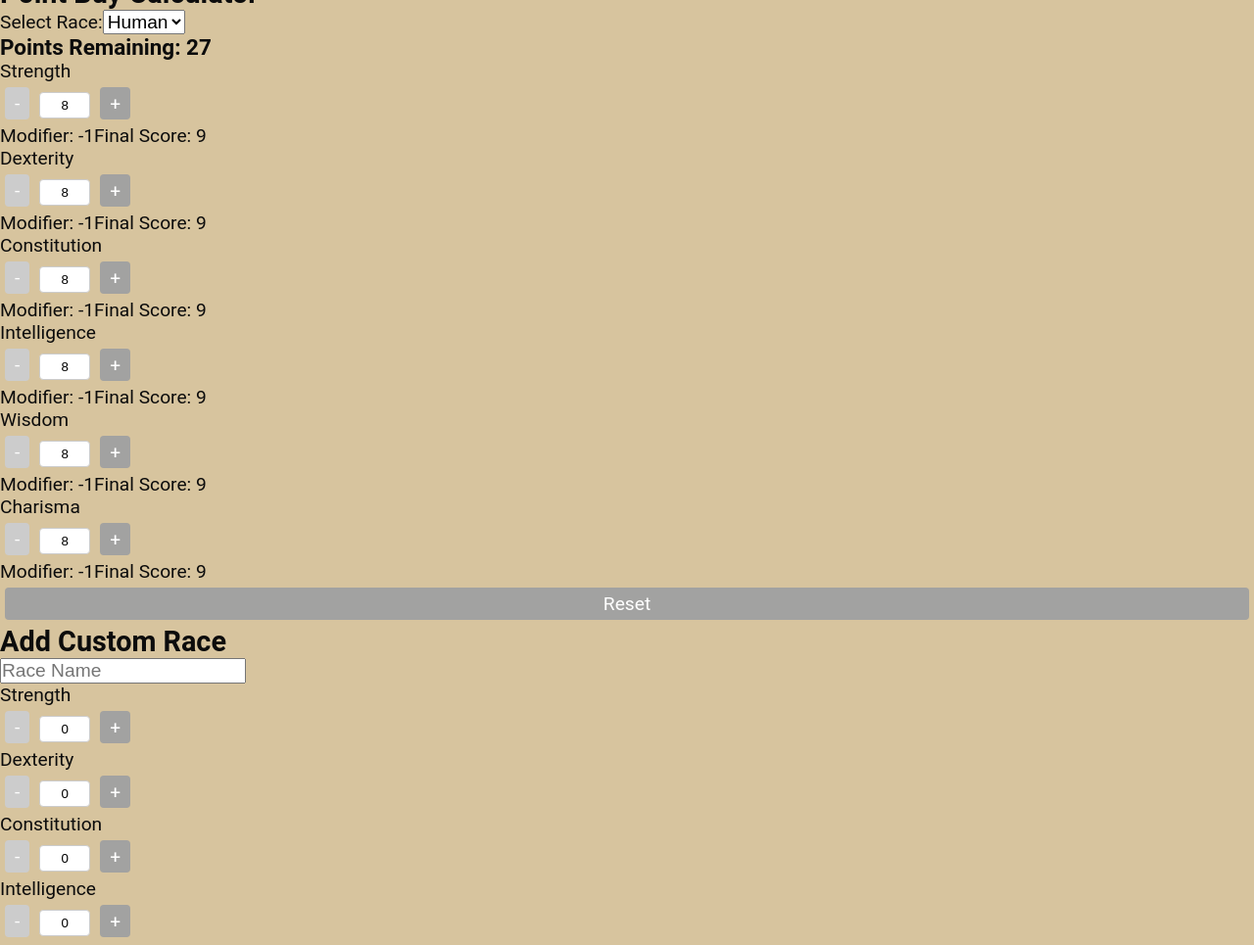
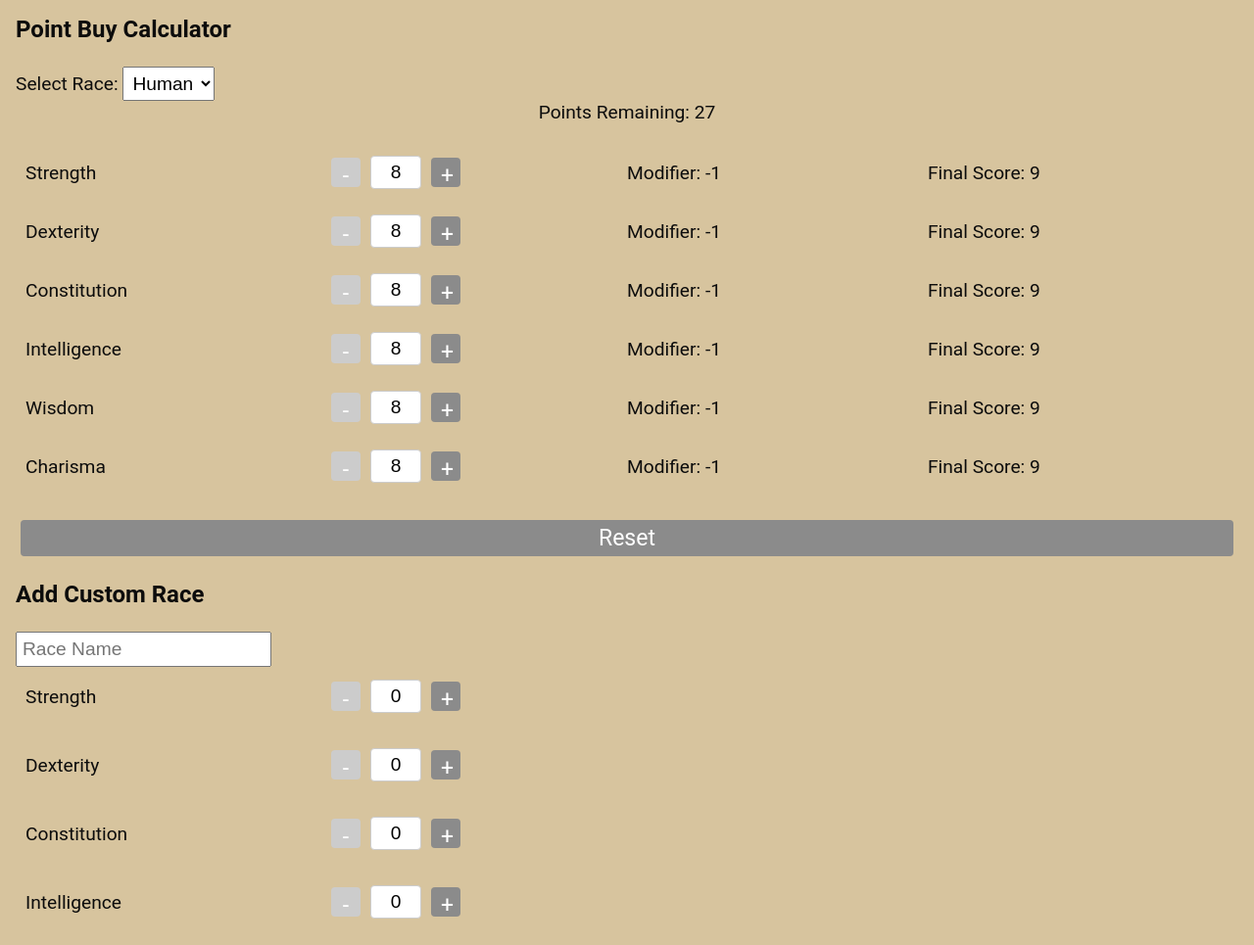
Before and after one commit to SusannaOs/DnDTool, a React app: page / in a window 1280 px wide. Shown: the part 89-1054 px from the top of the page at 98% size. Built offline with nearby package versions, Linux system fonts and the light colour scheme.

Commit message:
added grids and better layout

```diff
--- a/src/js/Pages/PointBuy.js
+++ b/src/js/Pages/PointBuy.js
@@ -131,18 +131,23 @@ const Pointbuy = () => {
       <Header />
       <div className="pointbuy">
         <h2>Point Buy Calculator</h2>
-
+        <div className="calculator-container">
           <div>
-          <label htmlFor="race">Select Race:</label>
-          <select id="race" value={selectedRace} onChange={handleRaceChange} className="race-select">
+            <label htmlFor="race">Select Race: </label>
+            <select
+              id="race"
+              value={selectedRace}
+              onChange={handleRaceChange}
+              className="race-select"
+            >
               {Object.keys(races).map((race) => (
                 <option key={race} value={race}>
                   {race.charAt(0).toUpperCase() + race.slice(1)}
                 </option>
               ))}
             </select>
+            <PointsRemaining points={points} />
           </div>
-        <PointsRemaining points={points} />
 
           <div className="abilities">
             {Object.keys(scores).map((ability) => (
@@ -157,7 +162,9 @@ const Pointbuy = () => {
             ))}
           </div>
           <button onClick={handleReset}>Reset</button>
+        </div>
 
+        <div className="custom-race-container">
           <h2>Add Custom Race</h2>
           <div className="custom-race-form">
             <input
@@ -206,6 +213,7 @@ const Pointbuy = () => {
             <button onClick={handleAddRace}>Add Race</button>
           </div>
         </div>
+      </div>
       <Footer />
     </div>
   );
@@ -213,7 +221,7 @@ const Pointbuy = () => {
 
 const PointsRemaining = ({ points }) => (
   <div className="points-remaining">
-    <h3>Points Remaining: {points}</h3>
+    <span>Points Remaining: {points}</span>
   </div>
 );
 
--- a/src/sass/components/_buttons.scss
+++ b/src/sass/components/_buttons.scss
@@ -7,6 +7,7 @@ button {
     background-color: $accent-color;
     color: white;
     cursor: pointer;
+    font-size: $base-font-size*1.2;
   }
 
   button:disabled {
--- a/src/sass/components/_footer.scss
+++ b/src/sass/components/_footer.scss
@@ -1,5 +1,7 @@
 .footer {
+    display: flex;
+    justify-content: center;
     background-color: $secondary-color;
     color: $font-color;
-    padding: 10px;
+    padding: $padding;
   }
--- a/src/sass/components/_header.scss
+++ b/src/sass/components/_header.scss
@@ -3,5 +3,5 @@
     display: flex;
     justify-content: space-between;
     color: $font-color;
-    padding: 10px;
+    padding: $padding;
   }
--- a/src/sass/pages/_pointBuy.scss
+++ b/src/sass/pages/_pointBuy.scss
@@ -1,13 +1,41 @@
-.pointbuy{
-  display: grid;
+.pointbuy {
+  padding: $padding;
 }
 
-.race-select, .race-name{
-  font-size: 1em;
+.pointbuy h2{
+  margin-bottom: $padding;
 }
 
-.ability-score-input input[type="number"],
-.custom-race-form input[type="number"] {
+.calculator-container {
+  display: grid;
+  grid-template-columns: 1fr;
+  gap: 20px;
+}
+
+.ability-score-input {
+  display: grid;
+  grid-template-columns: repeat(4,1fr);
+  align-items: center;
+  padding: 10px;
+}
+
+.ability-score-input label {
+  flex: 1;
+  text-align: left;
+}
+
+.score-controls {
+  display: flex;
+  align-items: center;
+}
+
+.score-controls button {
+  width: 30px;
+  height: 30px;
+  text-align: center;
+}
+
+.score-controls input[type="number"] {
   width: 40px;
   text-align: center;
   border: 1px solid #ccc;
@@ -15,3 +43,25 @@
   padding: 5px;
   margin: 0 5px;
 }
+
+.race-select, .race-name {
+  font-size: $base-font-size;
+  padding: 5px;
+}
+
+.custom-race-container {
+  margin-top: 20px;
+}
+
+.custom-race-form .ability-score-input {
+  margin-bottom: 10px;
+}
+
+.custom-race-form .score-controls {
+  display: flex;
+}
+
+.points-remaining {
+  grid-column: span 2;
+  text-align: center;
+}
--- a/src/sass/utilities/_typography.scss
+++ b/src/sass/utilities/_typography.scss
@@ -1,7 +1,7 @@
 $primary-font-family: "Roboto", sans-serif;
 
 $base-font-size: 1.2em;
-$heading-font-size: 1.3em;
+$heading-font-size: 3em;
 
 $font-weight-normal: 400;
 $font-weight-bold: 700;
@@ -9,6 +9,13 @@ $font-weight-bold: 700;
 // Base Typography
 body {
     font-family: $primary-font-family;
-    font-size: $base-font-size;
     color: $text-color;
   }
+
+  h1 {
+    font-size: $heading-font-size;
+  }
+
+  span, input, label{
+    font-size: $base-font-size;
+  }
--- a/src/sass/utilities/_variables.scss
+++ b/src/sass/utilities/_variables.scss
@@ -1,6 +1,8 @@
 $primary-color: #D7C49EFF;
 $secondary-color: #343148FF;
-$accent-color:#A2A2A1FF;
+$accent-color:rgb(139, 139, 139);
 $error-color: #dc3545;
 $font-color: #F1F4FFFF;
 $text-color: rgb(12, 12, 12);
+
+$padding: 1em;
```
Also changed, not shown: src/index.css. Lines whose indentation alone changed are shown as unchanged.
